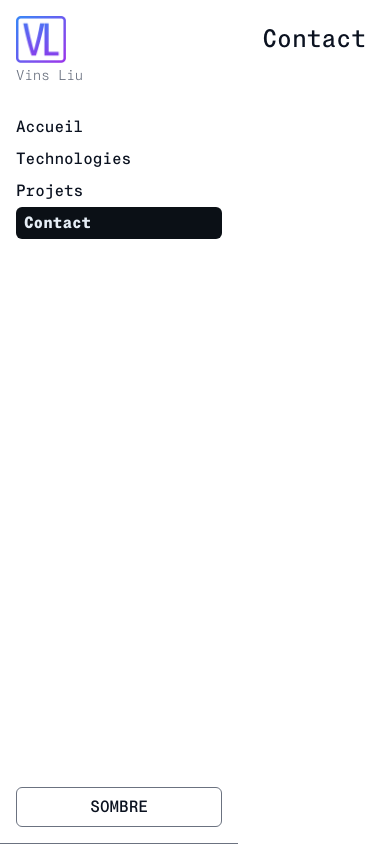
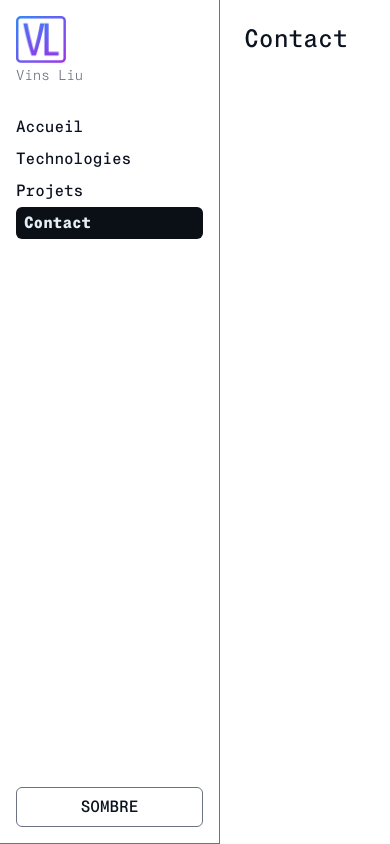
Before and after one commit to vinsliu/didactic-potato, a React (Vite) app: page /didactic-potato/contact in a window 390 px wide. Built offline with nearby package versions, Linux system fonts and the light colour scheme.

Commit message:
SCSS components updated

```diff
--- a/src/assets/css/style.css
+++ b/src/assets/css/style.css
@@ -73,6 +73,51 @@ a {
   color: var(--accent);
 }
 
+.page-section {
+  width: auto;
+}
+
+main {
+  flex: 1;
+  padding: 1.5rem;
+}
+
+@media (max-width: 768px) {
+  /* header is still .site-header but styles live in components/_header.scss */
+  .site-header {
+    width: 100%;
+    min-height: auto;
+    border-right: none;
+    border-bottom: 1px solid var(--muted);
+  }
+}
+button {
+  font-family: inherit;
+}
+
+.site-nav {
+  margin-top: 0.25rem;
+}
+.site-nav .nav-link {
+  padding: 0.25rem 0;
+  color: var(--text);
+  font-weight: 500;
+  border-radius: 6px;
+  transition: background-color 150ms ease, color 150ms ease, padding-left 150ms ease;
+}
+.site-nav .nav-link:hover {
+  background: var(--hover-bg);
+  color: var(--hover-text);
+  padding-left: 0.5rem;
+}
+.site-nav .nav-link.active {
+  font-weight: 600;
+  background: var(--hover-bg);
+  color: var(--hover-text);
+  padding-left: 0.5rem;
+  padding-right: 0.5rem;
+}
+
 .site-header {
   width: 220px;
   min-height: 100vh;
@@ -91,28 +136,6 @@ a {
 }
 .site-header .header-top small {
   color: var(--muted);
-}
-.site-header .site-nav {
-  margin-top: 0.25rem;
-}
-.site-header .site-nav .nav-link {
-  padding: 0.25rem 0;
-  color: var(--text);
-  font-weight: 500;
-  border-radius: 6px;
-  transition: background-color 150ms ease, color 150ms ease, padding-left 150ms ease;
-}
-.site-header .site-nav .nav-link:hover {
-  background: var(--hover-bg);
-  color: var(--hover-text);
-  padding-left: 0.5rem;
-}
-.site-header .site-nav .nav-link.active {
-  font-weight: 600;
-  background: var(--hover-bg);
-  color: var(--hover-text);
-  padding-left: 0.5rem;
-  padding-right: 0.5rem;
 }
 .site-header .header-bottom {
   margin-top: 1rem;
@@ -141,27 +164,6 @@ a {
 .site-header .header-bottom .theme-toggle:focus, .site-header .header-bottom .theme-toggle:active {
   outline: none;
   box-shadow: none;
-}
-
-.page-section {
-  width: auto;
-}
-
-main {
-  flex: 1;
-  padding: 1.5rem;
-}
-
-@media (max-width: 768px) {
-  .site-header {
-    width: 100%;
-    min-height: auto;
-    border-right: none;
-    border-bottom: 1px solid var(--muted);
-  }
-}
-button {
-  font-family: inherit;
 }
 
 /* Styles specific to the Technologies page */
--- /dev/null
+++ b/src/assets/scss/components/_header.scss
@@ -0,0 +1,48 @@
+// Component: Header
+// Styles for the left column header / sidebar (logo, nav wrapper, theme toggle).
+
+@import "../base/variables";
+
+.site-header {
+  width: $header-width;
+  min-height: 100vh;
+  border-right: 1px solid var(--muted);
+  padding: 1rem;
+  box-sizing: border-box;
+  display: flex;
+  flex-direction: column;
+  justify-content: space-between;
+
+  .header-top {
+    margin-bottom: 1.5rem;
+
+    h2 { margin: 0; }
+    small { color: var(--muted); }
+  }
+
+  .header-bottom {
+    margin-top: 1rem;
+
+    .theme-toggle {
+      color: var(--text);
+      font-weight: 500;
+      width: 100%;
+      background: transparent;
+      border: 1px solid var(--muted);
+      box-shadow: none;
+      padding: 0.45rem 0.75rem;
+      transition: background-color 150ms ease, color 150ms ease, border-color 150ms ease;
+
+      &.btn, &.btn-outline-primary, &.btn-outline-secondary {
+        background: transparent;
+        border: 1px solid var(--muted);
+        color: var(--text);
+        box-shadow: none;
+      }
+
+      &:hover { background: var(--hover-bg); color: var(--hover-text); border-color: transparent; }
+
+      &:focus, &:active { outline: none; box-shadow: none; }
+    }
+  }
+}
--- a/src/assets/scss/components/_index.scss
+++ b/src/assets/scss/components/_index.scss
@@ -3,6 +3,8 @@
 
 // Example placeholder: button reset used across the site
 // (kept minimal — move/extend to _button.scss if needed)
-button {
-  font-family: inherit;
-}
+button { font-family: inherit; }
+
+// Import component partials
+@import "nav";
+@import "header";
--- /dev/null
+++ b/src/assets/scss/components/_nav.scss
@@ -0,0 +1,18 @@
+// Component: Navigation
+// Styles for the vertical site navigation used in the sidebar/header.
+
+.site-nav {
+  margin-top: 0.25rem;
+
+  .nav-link {
+    padding: 0.25rem 0;
+    color: var(--text);
+    font-weight: 500;
+    border-radius: 6px;
+    transition: background-color 150ms ease, color 150ms ease, padding-left 150ms ease;
+
+    &:hover { background: var(--hover-bg); color: var(--hover-text); padding-left: 0.5rem; }
+
+    &.active { font-weight: 600; background: var(--hover-bg); color: var(--hover-text); padding-left: 0.5rem; padding-right: 0.5rem; }
+  }
+}
--- a/src/assets/scss/layout/_layout.scss
+++ b/src/assets/scss/layout/_layout.scss
@@ -4,63 +4,14 @@
 
 @import "../base/variables";
 
-.site-header {
-  width: $header-width;
-  min-height: 100vh;
-  border-right: 1px solid var(--muted);
-  padding: 1rem;
-  box-sizing: border-box;
-  display: flex;
-  flex-direction: column;
-  justify-content: space-between;
-
-  .header-top {
-    margin-bottom: 1.5rem;
-
-    h2 { margin: 0; }
-    small { color: var(--muted); }
-  }
-
-  .site-nav {
-    margin-top: 0.25rem;
-
-    .nav-link {
-      padding: 0.25rem 0;
-      color: var(--text);
-      font-weight: 500;
-      border-radius: 6px;
-      transition: background-color 150ms ease, color 150ms ease, padding-left 150ms ease;
-
-      &:hover { background: var(--hover-bg); color: var(--hover-text); padding-left: 0.5rem; }
-
-      &.active { font-weight: 600; background: var(--hover-bg); color: var(--hover-text); padding-left: 0.5rem; padding-right: 0.5rem; }
-    }
-  }
-
-  .header-bottom { margin-top: 1rem;
-    .theme-toggle {
-      color: var(--text);
-      font-weight: 500;
-      width: 100%;
-      background: transparent;
-      border: 1px solid var(--muted);
-      box-shadow: none;
-      padding: 0.45rem 0.75rem;
-      transition: background-color 150ms ease, color 150ms ease, border-color 150ms ease;
-
-      &.btn, &.btn-outline-primary, &.btn-outline-secondary { background: transparent; border: 1px solid var(--muted); color: var(--text); box-shadow: none; }
-
-      &:hover { background: var(--hover-bg); color: var(--hover-text); border-color: transparent; }
-
-      &:focus, &:active { outline: none; box-shadow: none; }
-    }
-  }
-}
+// Header styles have been moved to `components/_header.scss`.
+// Keep structural layout utilities here.
 
 .page-section { width: auto; }
 
 main { flex: 1; padding: 1.5rem; }
 
 @media (max-width: 768px) {
+  /* header is still .site-header but styles live in components/_header.scss */
   .site-header { width: 100%; min-height: auto; border-right: none; border-bottom: 1px solid var(--muted); }
 }
```
Also changed, not shown: 1 other file (tests, documents, lock files or other folders).
